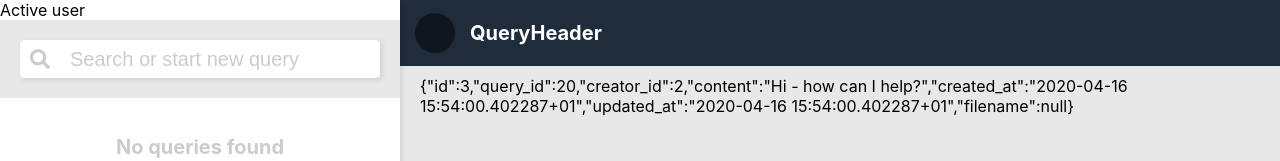
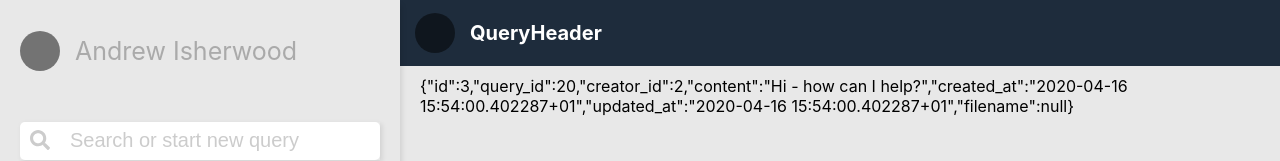
Before and after one commit to PTFS-Europe/ems-frontend, a React (Create React App) app: page / in a window 1280 px wide. Shown: the top 161 px of the page. Built offline with nearby package versions, Linux system fonts and the light colour scheme; no server answers.

Commit message:
Add active user module
Add a non-functional active user component, displaying a user icon and
their name

```diff
--- a/src/components/Ems/EnquiriesContainer/Queries/ActiveUser/ActiveUser.js
+++ b/src/components/Ems/EnquiriesContainer/Queries/ActiveUser/ActiveUser.js
@@ -1,9 +1,16 @@
 import React from 'react';
+
+import UserIcon from '../../../../UI/UserIcon/UserIcon';
 
 import styles from './ActiveUser.module.css';
 
 const ActiveUser = () => {
-    return <div className={styles.activeUser}>Active user</div>;
+    return (
+        <aside className={styles.activeUser}>
+            <UserIcon />
+            <h1 className={styles.userName}>Andrew Isherwood</h1>
+        </aside>
+    );
 };
 
 export default ActiveUser;
--- a/src/components/Ems/EnquiriesContainer/Queries/ActiveUser/ActiveUser.module.css
+++ b/src/components/Ems/EnquiriesContainer/Queries/ActiveUser/ActiveUser.module.css
@@ -1,2 +1,12 @@
 .activeUser {
+    display: flex;
+    align-items: center;
+    padding: 15px 20px;
+    background: #e8e8e8;
 }
+
+h1.userName {
+    font-size: 25px;
+    color: #aaa;
+    font-weight: normal;
+}
```
Also changed, not shown: 1 other file (tests, documents, lock files or other folders).
